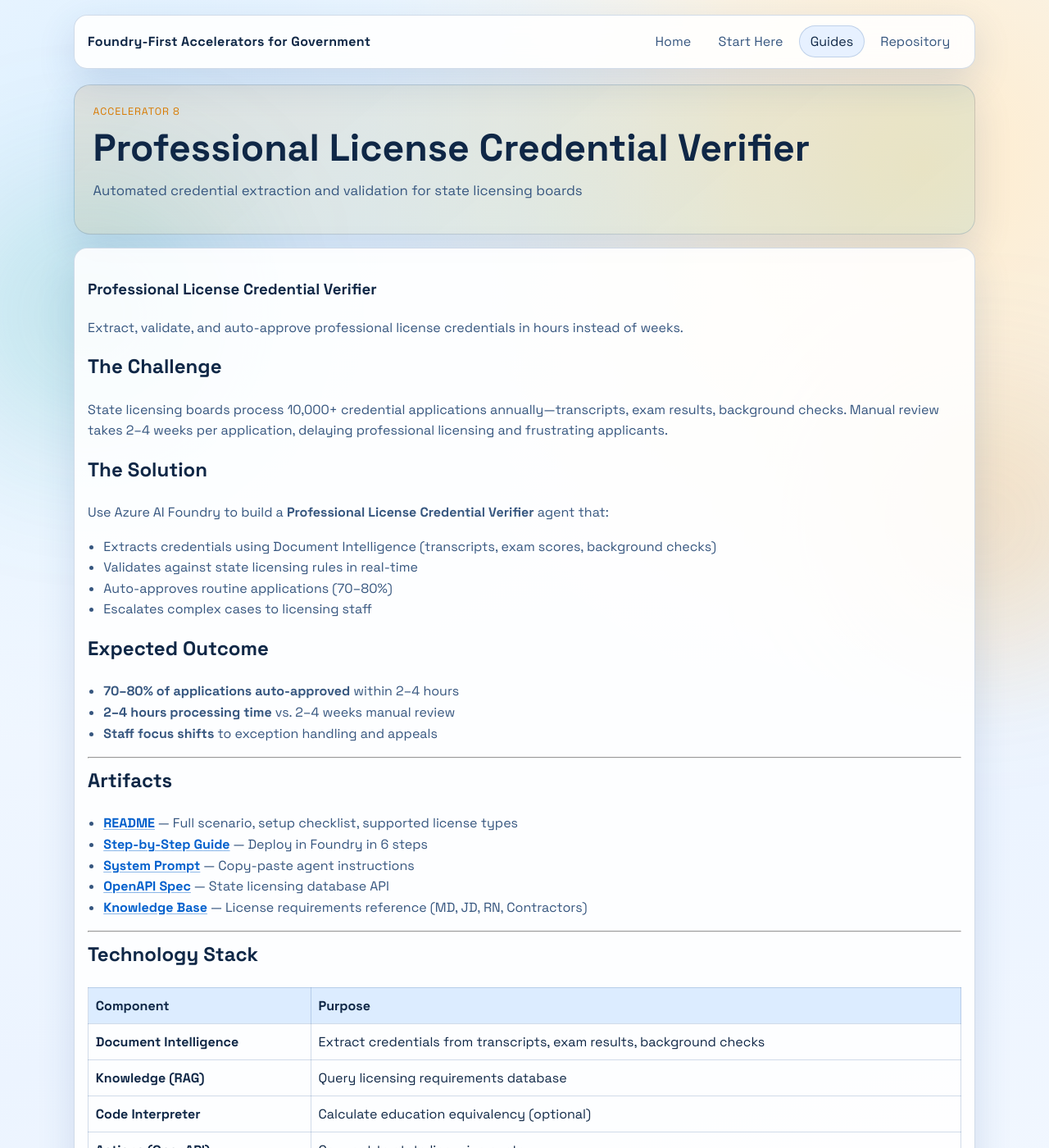
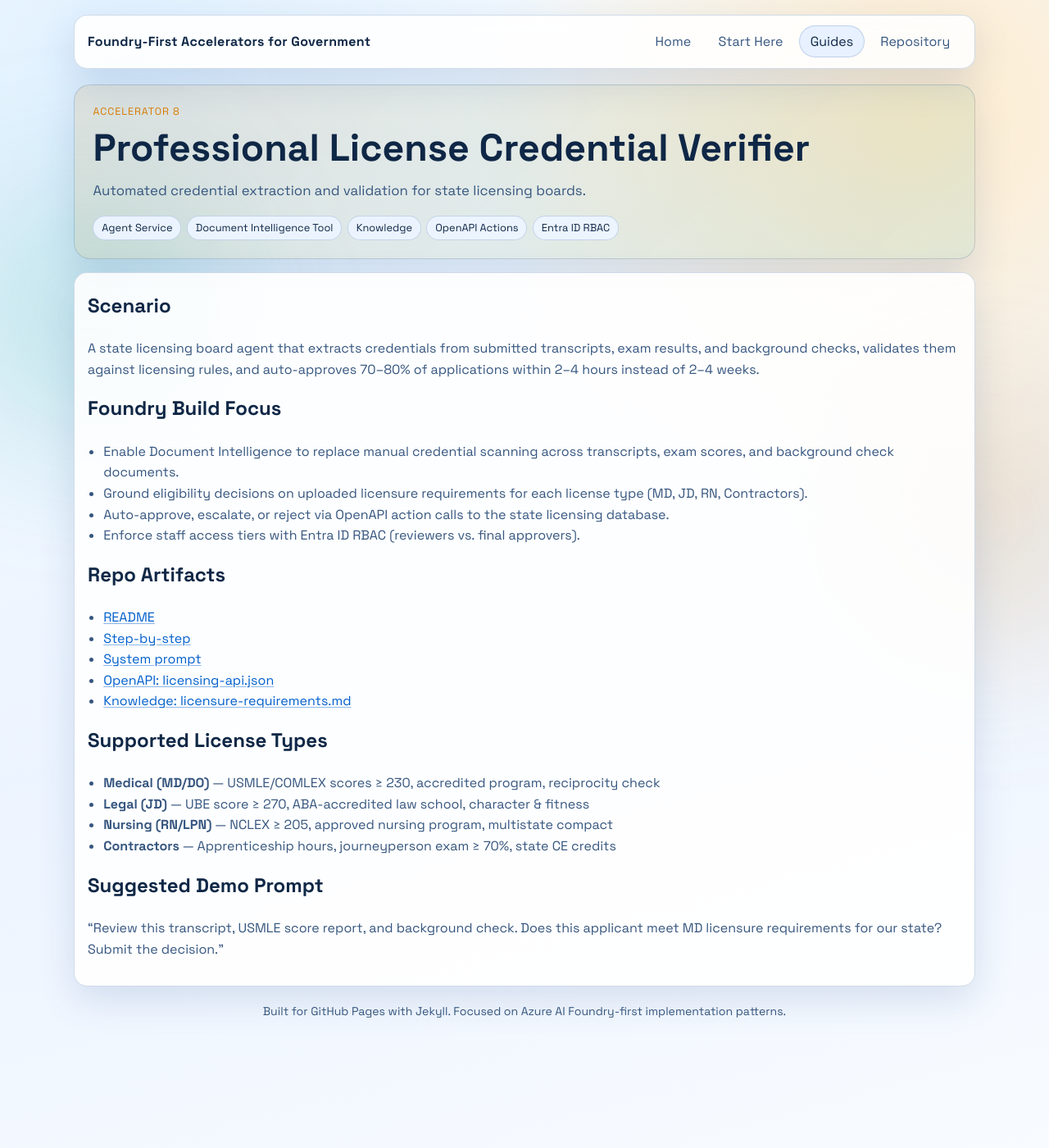
Before and after one commit to ricardo-msft-SE/ai-hack-foundry-usecases, a Jekyll site: the page built from docs/_guides/08-professional-license-credential-verifier.md, in a window 1280 px wide and 1400 px high. Shown: the whole window at 82% size. Built offline with Jekyll 4.4.1, drawn with Linux system fonts in a browser that asks for light colours; some of the changed text lies outside the part shown.

Commit message:
Fix bonus accelerator guides: add foundry_features, fix artifact links, add Bonus Accelerators section to homepage

```diff
--- a/docs/_guides/08-professional-license-credential-verifier.md
+++ b/docs/_guides/08-professional-license-credential-verifier.md
@@ -1,72 +1,38 @@
 ---
 title: Professional License Credential Verifier
 order: 8
-tagline: Automated credential extraction and validation for state licensing boards
+tagline: Automated credential extraction and validation for state licensing boards.
+foundry_features:
+  - Agent Service
+  - Document Intelligence Tool
+  - Knowledge
+  - OpenAPI Actions
+  - Entra ID RBAC
 ---
 
-# Professional License Credential Verifier
+{% assign repo = site.github.repository_url | default: 'https://github.com/ricardo-msft-SE/ai-hack-foundry-usecases' %}
 
-Extract, validate, and auto-approve professional license credentials in hours instead of weeks.
+## Scenario
+A state licensing board agent that extracts credentials from submitted transcripts, exam results, and background checks, validates them against licensing rules, and auto-approves 70–80% of applications within 2–4 hours instead of 2–4 weeks.
 
-## The Challenge
+## Foundry Build Focus
+- Enable Document Intelligence to replace manual credential scanning across transcripts, exam scores, and background check documents.
+- Ground eligibility decisions on uploaded licensure requirements for each license type (MD, JD, RN, Contractors).
+- Auto-approve, escalate, or reject via OpenAPI action calls to the state licensing database.
+- Enforce staff access tiers with Entra ID RBAC (reviewers vs. final approvers).
 
-State licensing boards process 10,000+ credential applications annually—transcripts, exam results, background checks. Manual review takes 2–4 weeks per application, delaying professional licensing and frustrating applicants.
-
-## The Solution
-
-Use Azure AI Foundry to build a **Professional License Credential Verifier** agent that:
-- Extracts credentials using Document Intelligence (transcripts, exam scores, background checks)
-- Validates against state licensing rules in real-time
-- Auto-approves routine applications (70–80%)
-- Escalates complex cases to licensing staff
-
-## Expected Outcome
-- **70–80% of applications auto-approved** within 2–4 hours
-- **2–4 hours processing time** vs. 2–4 weeks manual review
-- **Staff focus shifts** to exception handling and appeals
-
----
-
-## Artifacts
-
-- **[README](../08-professional-license-credential-verifier/)** — Full scenario, setup checklist, supported license types
-- **[Step-by-Step Guide](../08-professional-license-credential-verifier/step_by_step.md)** — Deploy in Foundry in 6 steps
-- **[System Prompt](../08-professional-license-credential-verifier/system_prompt.txt)** — Copy-paste agent instructions
-- **[OpenAPI Spec](../08-professional-license-credential-verifier/openapi/licensing-api.json)** — State licensing database API
-- **[Knowledge Base](../08-professional-license-credential-verifier/knowledge/licensure-requirements.md)** — License requirements reference (MD, JD, RN, Contractors)
-
----
-
-## Technology Stack
-
-| Component | Purpose |
-| --- | --- |
-| **Document Intelligence** | Extract credentials from transcripts, exam results, background checks |
-| **Knowledge (RAG)** | Query licensing requirements database |
-| **Code Interpreter** | Calculate education equivalency (optional) |
-| **Actions (OpenAPI)** | Connect to state licensing system |
-| **Entra ID RBAC** | Staff access control & audit trails |
-
----
+## Repo Artifacts
+- [README]({{ repo }}/blob/main/08-professional-license-credential-verifier/README.md)
+- [Step-by-step]({{ repo }}/blob/main/08-professional-license-credential-verifier/step_by_step.md)
+- [System prompt]({{ repo }}/blob/main/08-professional-license-credential-verifier/system_prompt.txt)
+- [OpenAPI: licensing-api.json]({{ repo }}/blob/main/08-professional-license-credential-verifier/openapi/licensing-api.json)
+- [Knowledge: licensure-requirements.md]({{ repo }}/blob/main/08-professional-license-credential-verifier/knowledge/licensure-requirements.md)
 
 ## Supported License Types
+- **Medical (MD/DO)** — USMLE/COMLEX scores ≥ 230, accredited program, reciprocity check
+- **Legal (JD)** — UBE score ≥ 270, ABA-accredited law school, character & fitness
+- **Nursing (RN/LPN)** — NCLEX ≥ 205, approved nursing program, multistate compact
+- **Contractors** — Apprenticeship hours, journeyperson exam ≥ 70%, state CE credits
 
-- **Medical (MD/DO)** — USMLE/COMLEX scores, accreditation, reciprocity
-- **Legal (JD)** — Bar exam, law school accreditation, character & fitness
-- **Nursing (RN/LPN)** — NCLEX scores, nursing degree, multistate compact
-- **Contractors** — Apprenticeship hours, journeyperson exams, state CE
-
----
-
-## Next Steps
-
-1. Start with [Step-by-Step Guide](../08-professional-license-credential-verifier/step_by_step.md)
-2. Copy [System Prompt](../08-professional-license-credential-verifier/system_prompt.txt) into Foundry agent **Instructions**
-3. Upload [OpenAPI Spec](../08-professional-license-credential-verifier/openapi/licensing-api.json) as an **Action**
-4. Create knowledge index using [Knowledge Base](../08-professional-license-credential-verifier/knowledge/licensure-requirements.md)
-5. Test with sample credential documents (transcripts, exam results)
-6. Deploy to your licensing board staff
-
----
-
-**Estimated Setup Time:** 30–45 minutes | **Complexity:** Intermediate | **Quick Win:** Yes (can launch in week 1)
+## Suggested Demo Prompt
+"Review this transcript, USMLE score report, and background check. Does this applicant meet MD licensure requirements for our state? Submit the decision."
--- a/docs/assets/css/site.css
+++ b/docs/assets/css/site.css
@@ -398,6 +398,42 @@
   min-height: 320px;
 }
 
+/* Bonus accelerators section */
+.panel-bonus {
+  border-color: rgba(217, 123, 0, 0.35);
+  background: linear-gradient(135deg, rgba(255, 245, 225, 0.9) 0%, rgba(255, 255, 255, 0.88) 100%);
+}
+
+.panel-bonus h2 {
+  color: #a35c00;
+}
+
+.panel-bonus .lede-small {
+  color: var(--muted);
+  font-size: 0.95rem;
+  margin-top: 0;
+  margin-bottom: 1rem;
+}
+
+.card-bonus {
+  border-color: rgba(217, 123, 0, 0.3);
+  background: linear-gradient(145deg, rgba(255, 248, 235, 0.95) 0%, rgba(255, 255, 255, 0.88) 100%);
+}
+
+.card-bonus .meta {
+  color: #a35c00;
+}
+
+.card-bonus a {
+  background: linear-gradient(90deg, #c97000, #a35c00);
+}
+
+.panel-bonus .card-bonus a,
+.panel-bonus .card-bonus a:hover {
+  color: #ffffff;
+  text-decoration: none;
+}
+
 .survey-progress {
   color: var(--accent-2);
   font-size: 0.82rem;
```
Also changed, not shown: docs/_guides/09-unemployment-claims-processor.md (+35 -3 lines), docs/index.md (+19 -0 lines).
